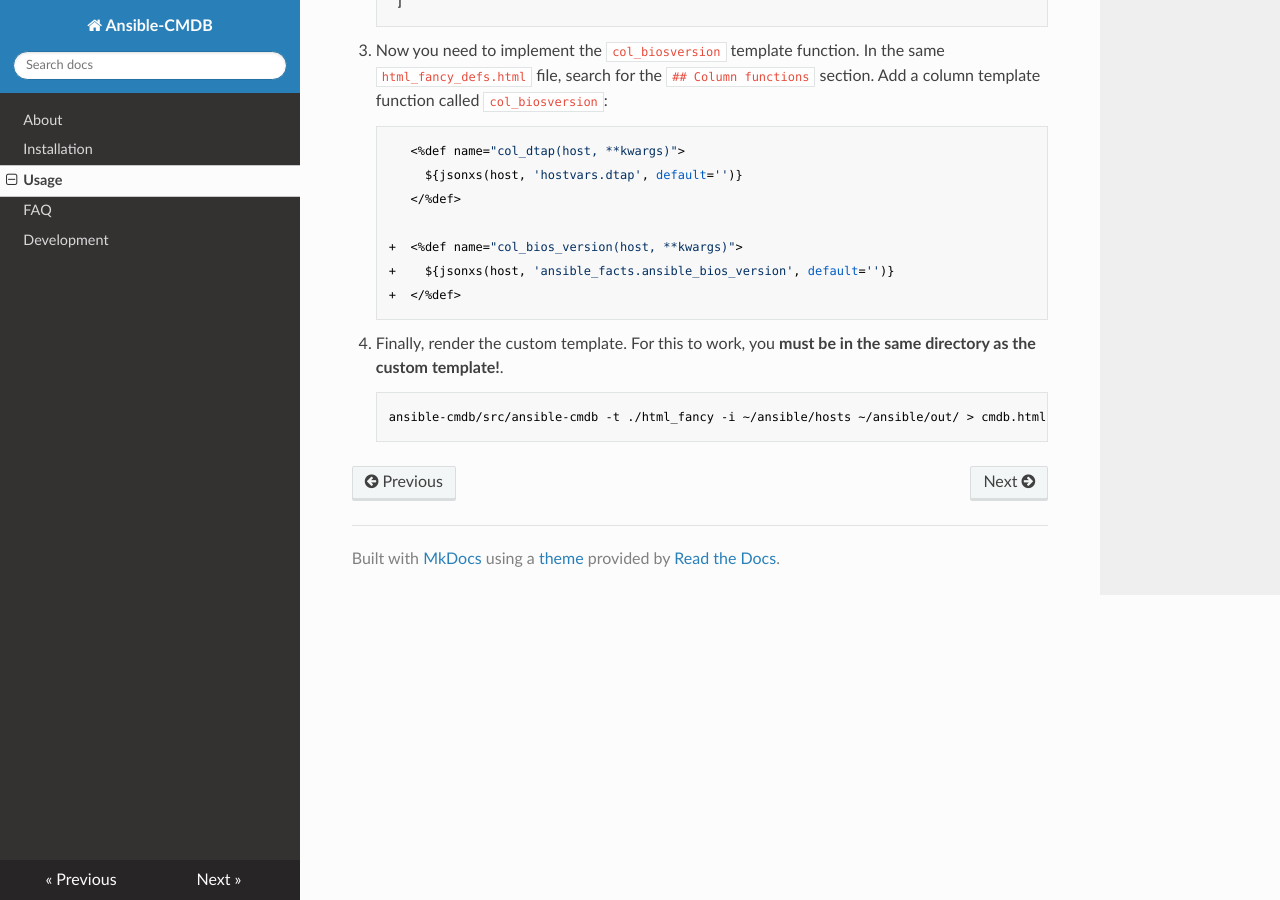
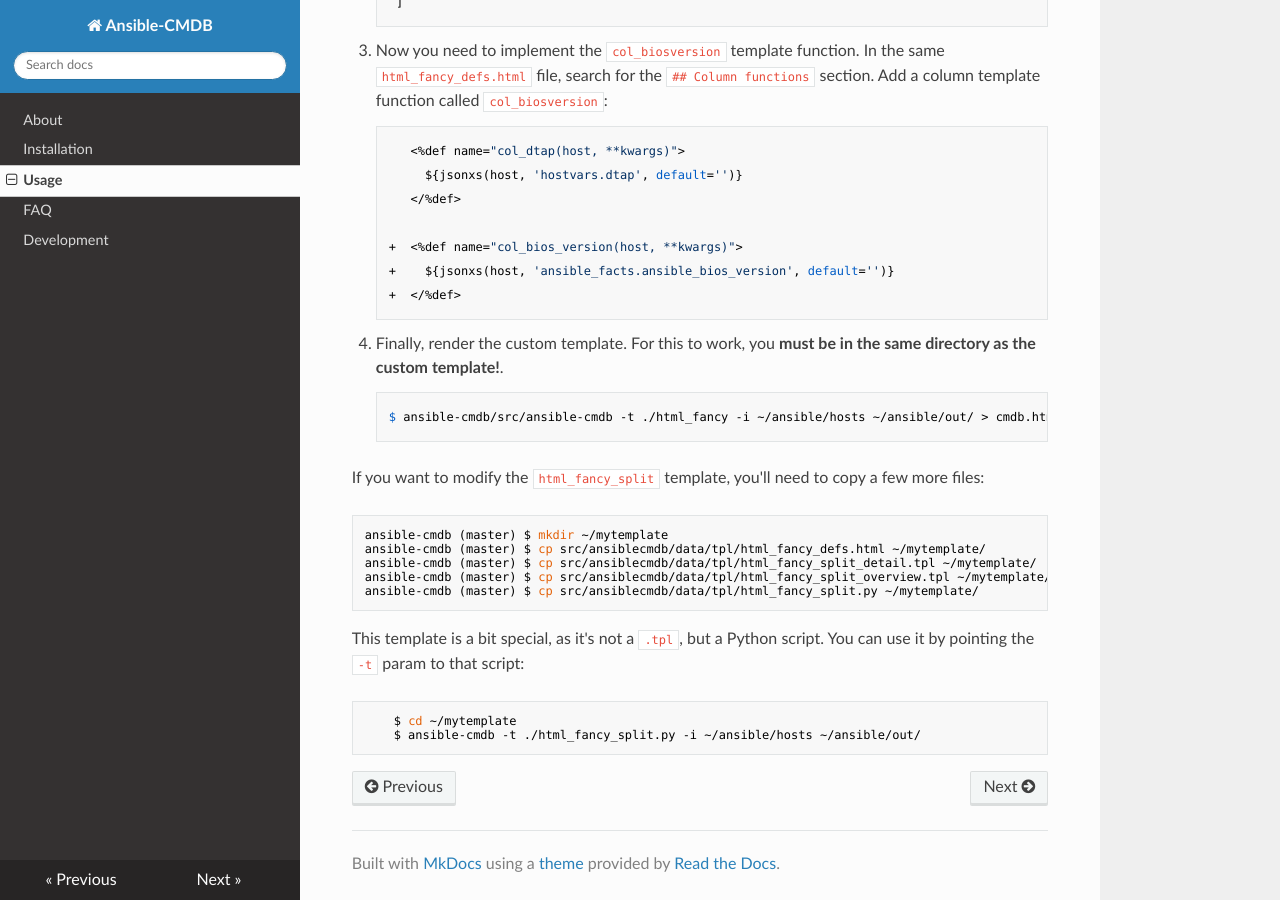
Before and after one commit to fboender/ansible-cmdb, an MkDocs documentation site: the page built from docs/usage.md, in a window 1280 px wide and 900 px high, scrolled down 11989 px. Built offline with MkDocs 1.6.1, drawn with Linux system fonts in a browser that asks for light colours; nearby versions of some CDN libraries; old or Windows-style settings are respelled for this version of MkDocs.

Commit message:
Include instructions on how to customize html_fancy_split template

```diff
--- a/docs/usage.md
+++ b/docs/usage.md
@@ -630,4 +630,19 @@
 1. Finally, render the custom template. For this to work, you **must be in
    the same directory as the custom template!**.
 
-        ansible-cmdb/src/ansible-cmdb -t ./html_fancy -i ~/ansible/hosts ~/ansible/out/ > cmdb.html
+        $ ansible-cmdb/src/ansible-cmdb -t ./html_fancy -i ~/ansible/hosts ~/ansible/out/ > cmdb.html
+
+If you want to modify the `html_fancy_split` template, you'll need to copy a
+few more files:
+
+    ansible-cmdb (master) $ mkdir ~/mytemplate
+    ansible-cmdb (master) $ cp src/ansiblecmdb/data/tpl/html_fancy_defs.html ~/mytemplate/
+    ansible-cmdb (master) $ cp src/ansiblecmdb/data/tpl/html_fancy_split_detail.tpl ~/mytemplate/
+    ansible-cmdb (master) $ cp src/ansiblecmdb/data/tpl/html_fancy_split_overview.tpl ~/mytemplate/
+    ansible-cmdb (master) $ cp src/ansiblecmdb/data/tpl/html_fancy_split.py ~/mytemplate/
+
+This template is a bit special, as it's not a `.tpl`, but a Python script. You
+can use it by pointing the `-t` param to that script:
+
+        $ cd ~/mytemplate
+        $ ansible-cmdb -t ./html_fancy_split.py -i ~/ansible/hosts ~/ansible/out/
```
